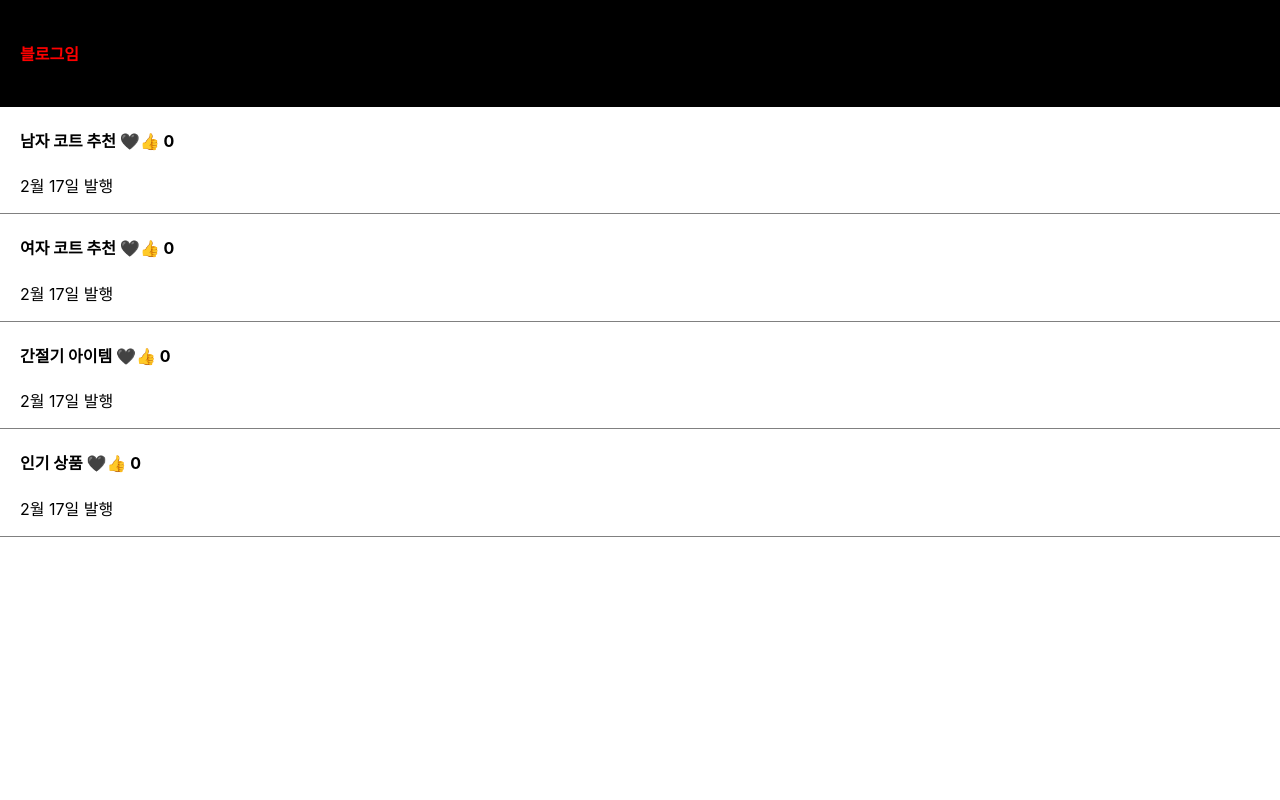
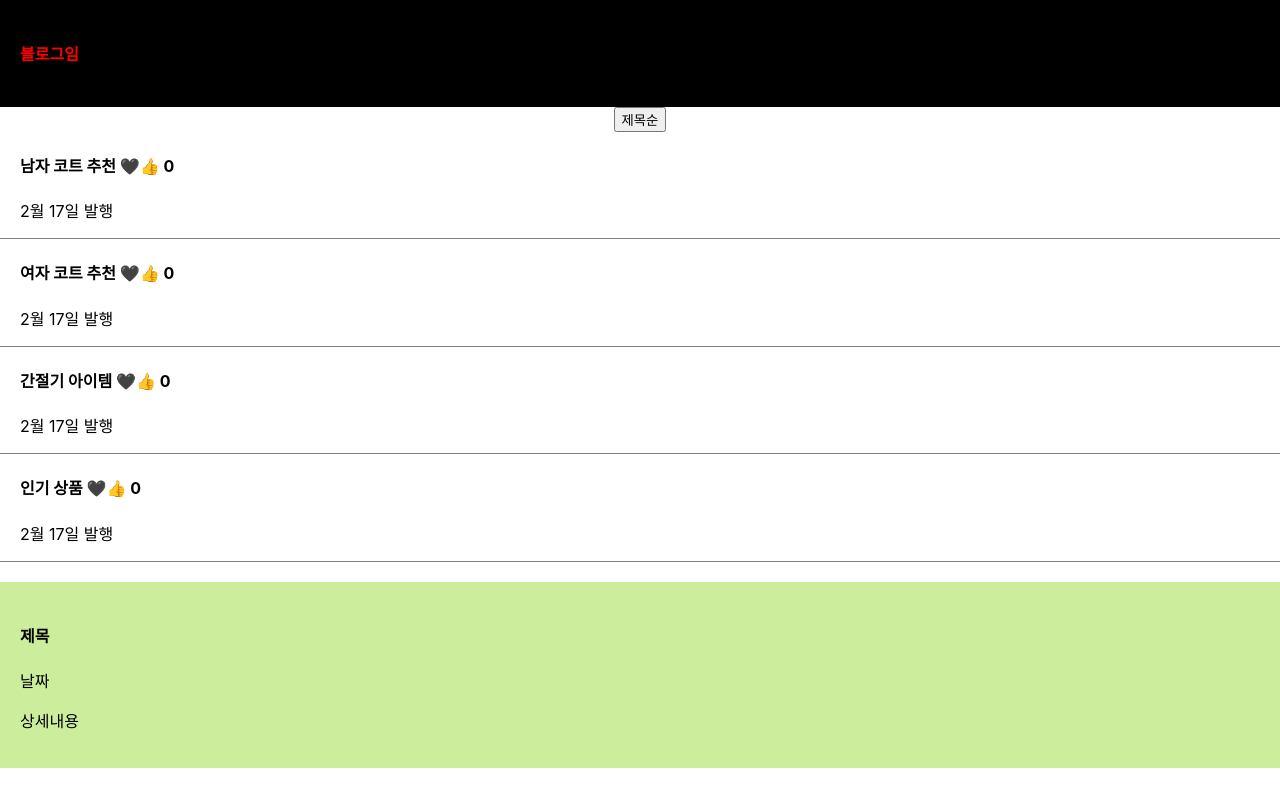
Before and after one commit to minjeongHEO/ReactBlog, a React (Create React App) app: page / in a window 1280 px wide. Built offline with nearby package versions, Linux system fonts and the light colour scheme.

Commit message:
모달창 컴포넌트화

```diff
--- a/src/App.css
+++ b/src/App.css
@@ -7,6 +7,12 @@
 }
 div {
   box-sizing: border-box;
+}
+.modal {
+  margin-top: 20px;
+  padding: 20px;
+  background: #cbed9c;
+  text-align: left;
 }
 .list {
   text-align: left;
--- a/src/App.js
+++ b/src/App.js
@@ -11,6 +11,11 @@ function App() {
     '인기 상품',
   ]);
   let [따봉, 따봉변경] = useState(0);
+
+  function orderTitle() {
+    const newArray = [...글제목배열];
+    글제목배열변경(newArray.sort());
+  }
 
   function 제목변경(text, i) {
     //글제목배열변경[i] = '여자';
@@ -27,6 +32,9 @@ function App() {
           블로그임
         </h4>
       </div>
+      <div>
+        <button onClick={() => orderTitle()}>제목순</button>
+      </div>
       {글제목배열.map((text, i) => (
         <div className="list">
           <h4>
@@ -36,20 +44,24 @@ function App() {
           <p>2월 17일 발행</p>
         </div>
       ))}
-      {/* <div className="list">
-        <h4>{글제목배열[0]}</h4>//인덱싱
-        <p>2월 17일 발행</p>
-      </div>
-      <div className="list">
-        <h4>{글제목배열[1]}</h4>
-        <p>2월 17일 발행</p>
-      </div>
-      <div className="list">
-        <h4>{글제목배열[2]}</h4>
-        <p>2월 17일 발행</p>
-      </div> */}
+
+      <Modal />
     </div>
   );
 }
 
+function Modal(params) {
+  return (
+    <>
+      <div className="modal">
+        <h4>제목</h4>
+        <p>날짜</p>
+        <p>상세내용</p>
+      </div>
+    </>
+  );
+}
+
+const Modal2 = () => {};
+
 export default App;
```
